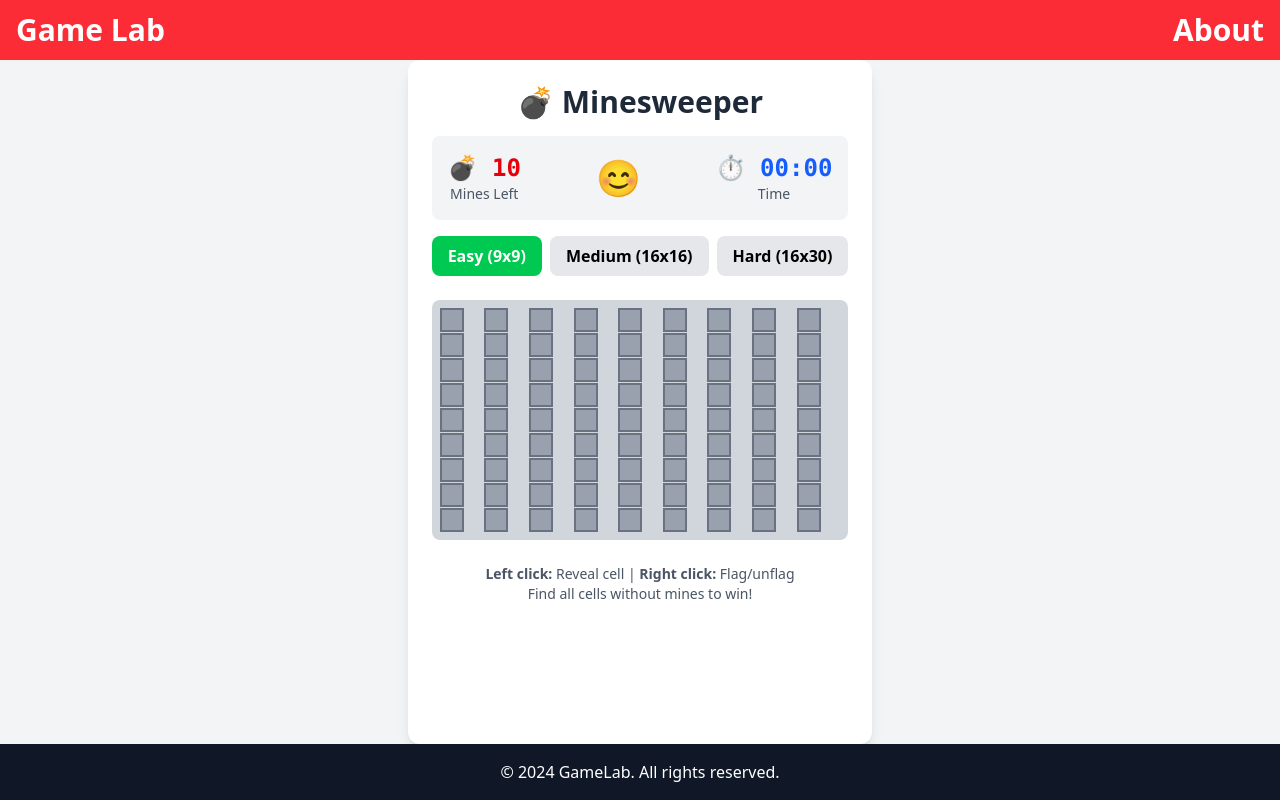
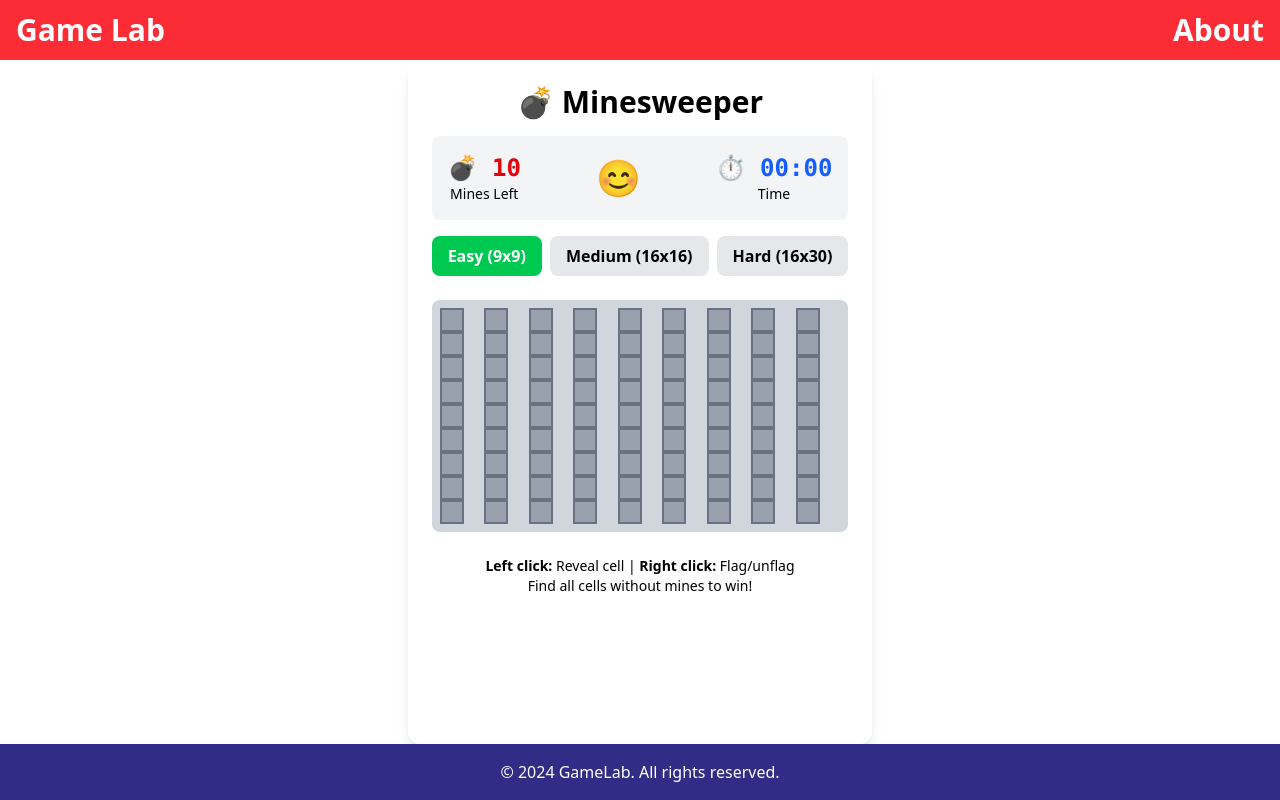
Before and after one commit to theCompanyDream/Gamelab, a Vue app: page /play/minesweeper in a window 1280 px wide. Built offline with nearby package versions, Linux system fonts and the light colour scheme.

Commit message:
updating colors

```diff
--- a/src/App.vue
+++ b/src/App.vue
@@ -1,5 +1,5 @@
 <template>
-  <article class="flex flex-col min-h-screen justify-between bg-gray-100">
+  <article class="flex flex-col min-h-screen justify-between">
     <!-- Header -->
     <header class="bg-red-500 text-white px-4 py-3">
       <div class="flex flex-wrap items-center justify-between max-w-7xl mx-auto">
@@ -25,7 +25,7 @@
         >
           <router-link
             to="/about"
-            class="hover:underline hover:text-gray-200 transition text-3xl font-bold"
+            class="hover:underline hover:text-blue-500 transition text-3xl font-bold"
           >
             About
           </router-link>
@@ -36,7 +36,7 @@
           <nav class="flex flex-col gap-2">
             <router-link
               to="/about"
-              class="hover:underline hover:text-gray-200 transition"
+              class="hover:underline hover:text-blue-500 transition"
               @click="menuOpen = false"
             >
               About
@@ -50,7 +50,7 @@
     <router-view class="flex-1" />
 
     <!-- Footer -->
-    <footer class="bg-gray-900 text-white p-4 text-center">
+    <footer class="bg-indigo-900 text-white p-4 text-center">
       &copy; 2024 GameLab. All rights reserved.
     </footer>
     <SpeedInsights />
--- a/src/games/minesweeper/MineSweeper.vue
+++ b/src/games/minesweeper/MineSweeper.vue
@@ -2,13 +2,13 @@
   <main class="max-w-2xl mx-auto p-6 bg-white rounded-xl shadow-lg">
     <!-- Game Header -->
     <header class="text-center mb-6">
-      <h1 class="text-3xl font-bold text-gray-800 mb-4">💣 Minesweeper</h1>
+      <h1 class="text-3xl font-bold mb-4">💣 Minesweeper</h1>
 
       <!-- Game Stats -->
       <div class="flex justify-between items-center bg-gray-100 rounded-lg p-4 mb-4">
         <div class="text-center">
           <div class="text-2xl font-mono font-bold text-red-600">💣 {{ minesLeft }}</div>
-          <div class="text-sm text-gray-600">Mines Left</div>
+          <div class="text-sm">Mines Left</div>
         </div>
 
         <div class="text-center">
@@ -22,7 +22,7 @@
 
         <div class="text-center">
           <div class="text-2xl font-mono font-bold text-blue-600">⏱️ {{ formatTime(timer) }}</div>
-          <div class="text-sm text-gray-600">Time</div>
+          <div class="text-sm">Time</div>
         </div>
       </div>
 
@@ -58,7 +58,6 @@
       :style="{
         display: 'grid',
         gridTemplateColumns: `repeat(${cols}, 1fr)`,
-        gap: '1px'
       }"
     >
       <div
@@ -74,7 +73,7 @@
     </section>
 
     <!-- Instructions -->
-    <section class="mt-6 text-sm text-gray-600 text-center">
+    <section class="mt-6 text-sm text-center">
       <p><strong>Left click:</strong> Reveal cell | <strong>Right click:</strong> Flag/unflag</p>
       <p>Find all cells without mines to win!</p>
     </section>
@@ -88,7 +87,7 @@
         <h2 class="text-2xl font-bold mb-4">
           {{ gameStatus === 'won' ? 'You Won!' : 'Game Over!' }}
         </h2>
-        <p class="text-gray-600 mb-6">
+        <p class="mb-6">
           Time: {{ formatTime(timer) }}
         </p>
         <button
```
